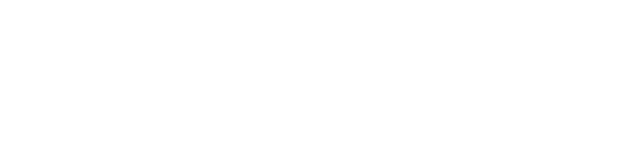
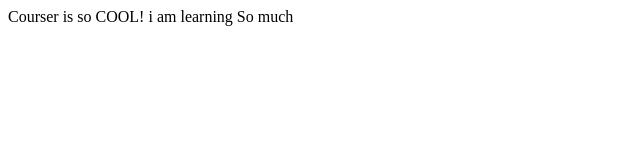
Before and after one commit to Crl0z/coursera, a plain HTML site: page 2/Prueba.html in a window 1280 px wide. Shown: the whole page, without its empty margins (0-640 px from the left). Drawn offline with Linux system fonts and the light colour scheme.

Commit message:
Segundo ejemplo

```diff
--- a/2/Prueba.html
+++ b/2/Prueba.html
@@ -1 +1,10 @@
 <!doctype html>
+<html>
+<head>
+	<meta charset= "utf-8">
+	<title>Coursera is Cool!</title>
+</head>
+<body>
+Courser is so COOL! i am learning So much
+</body>
+</html>
```
